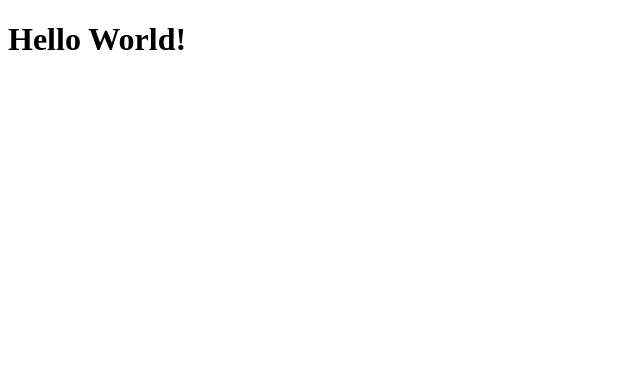
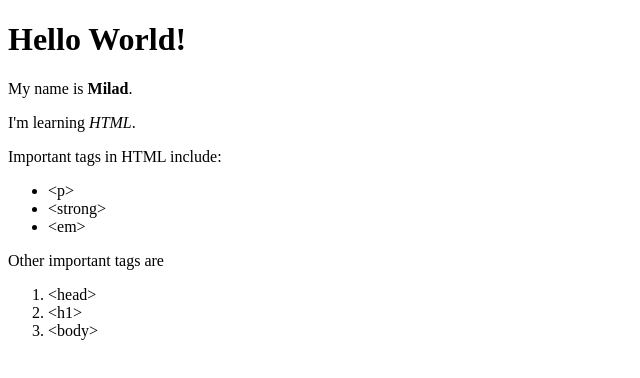
Before and after one commit to Justice-Through-Code/web-challenge-1-MiladMoulayi, a plain HTML site: page index.html in a window 1280 px wide. Shown: the whole page, without its empty margins (0-640 px from the left). Drawn offline with Linux system fonts and the light colour scheme.

Commit message:
Completed Web Challenge 2 by adding HTML content to index.html

```diff
--- a/index.html
+++ b/index.html
@@ -5,8 +5,24 @@
     <meta charset="UTF-8">
     <title>My First Webpage</title>
   </head>
-
   <body>
     <h1>Hello World!</h1>
+    <p>My name is <strong>Milad</strong>.</p>
+    <p>I'm learning <em>HTML</em>.</p>
+    <!-- HTML is how the browser converts code to what displays on the page-->
+    <p>Important tags in HTML include:</p>
+    <ul>
+      <li>&lt;p&gt;</li>
+      <li>&lt;strong&gt;</li>
+      <li>&lt;em&gt;</li>
+    </ul>
+    <!-- "&lt" can be used to print the "<" as plain text.
+      "&gt;" can be used to print the ">" as plain text. -->
+    <p>Other important tags are</p>
+    <ol>
+      <li>&lt;head&gt;</li>
+      <li>&lt;h1&gt;</li>
+      <li>&lt;body&gt;</li>
+    </ol>
   </body>
 </html>
```
